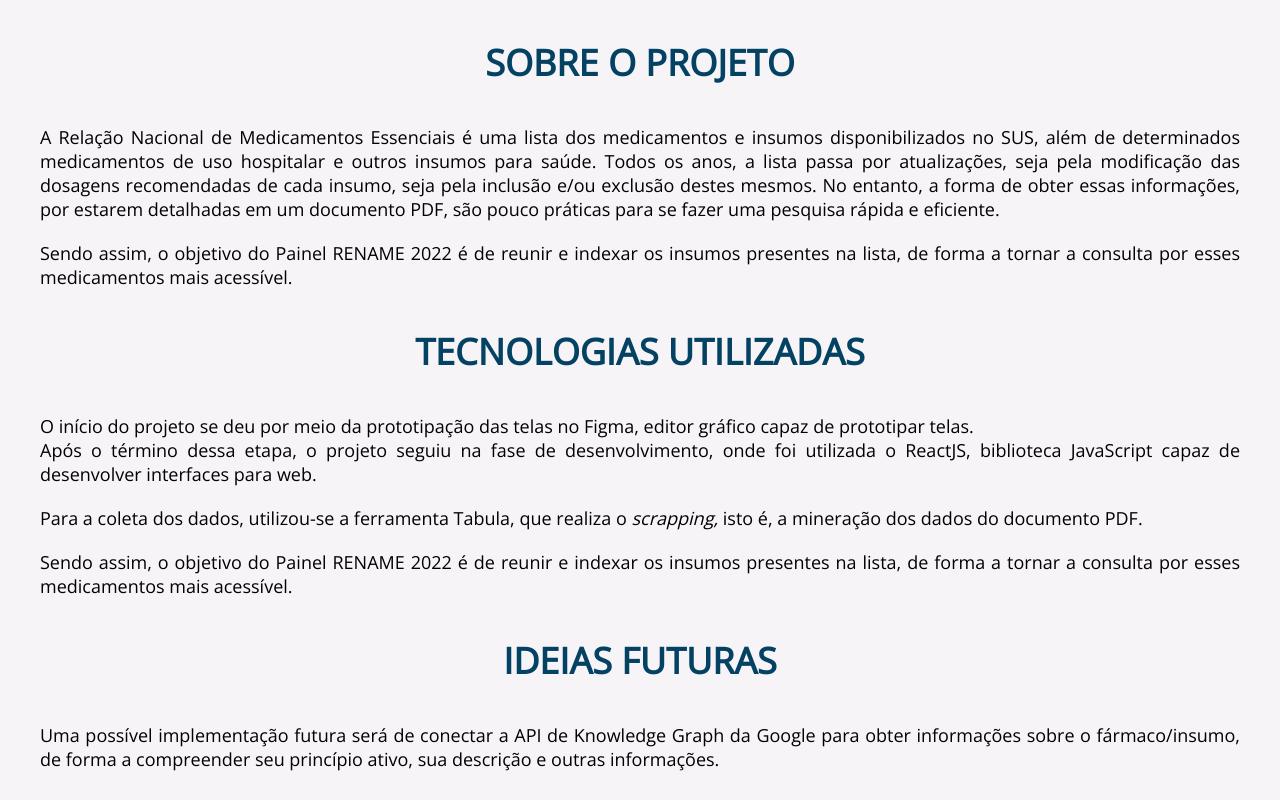
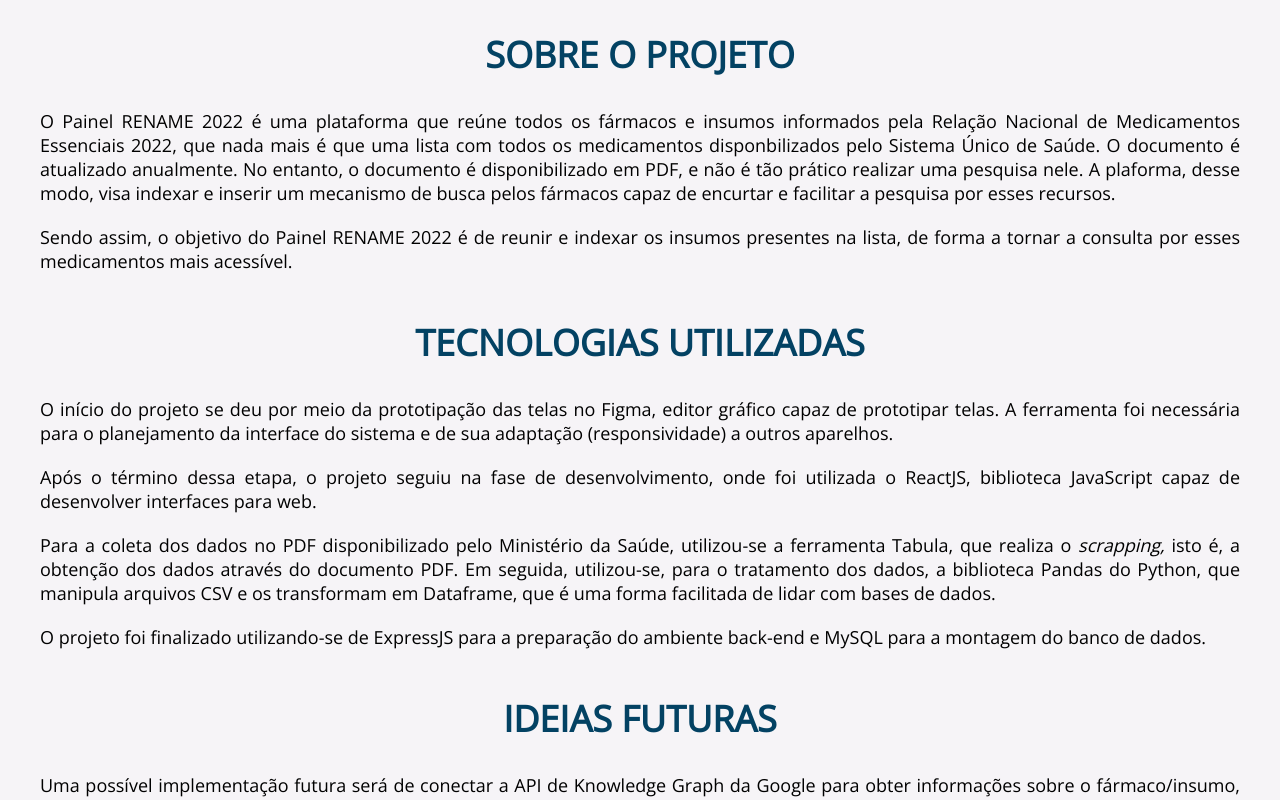
Before and after one commit to ofelipegoulart/painel-rename-2022, a React (Create React App) app: page /sobre in a window 1280 px wide. Shown: the top 800 px of the page. Built offline with nearby package versions, Linux system fonts and the light colour scheme.

Commit message:
Estilização dos componentes e views

```diff
--- a/src/App.js
+++ b/src/App.js
@@ -2,8 +2,7 @@
 import { BrowserRouter, Routes, Route } from 'react-router-dom';
 import Home from './views/Home';
 import Sobre from './views/Sobre';
-import Header from './components/Header'
-import Footer from './components/Footer'
+import Header from './components/Header';
 
 
 function App() {
@@ -12,11 +11,10 @@
       <Header />
       <BrowserRouter>
       <Routes>
-        <Route exact path="/" element={<Home />} />
+        <Route exact path="/" element={<Home />}  />
         <Route path="sobre" element={<Sobre />} />
       </Routes>
     </BrowserRouter>
-    <Footer />
     </div>
   );
 }
--- a/src/assets/css/index.css
+++ b/src/assets/css/index.css
@@ -1,3 +1,8 @@
+html,body {
+  height:100%;
+}
+
+
 body {
   margin: 0;
   font-family: -apple-system, BlinkMacSystemFont, 'Segoe UI', 'Roboto', 'Oxygen',
--- a/src/components/Footer.js
+++ b/src/components/Footer.js
@@ -12,13 +12,13 @@
         display:none;
     }
     @media screen and (min-device-width:992px) {
-        position:relative;
+        position:absolute;
         bottom:0;
-        margin-top:2.5rem;
         width:100%;
-        display:flex;
-        justify-content:center;
         background-color: #25409a;
+        text-align: center;
+        color:  #FFFFFF;
+        height: 12vh;
     }
 `;
 
@@ -28,7 +28,7 @@
     font-size:16px;
     text-align:center;
     width:32rem;
-    margin:0.5rem;
+    margin:15px auto 15px auto;
     line-height:22px;
     color: #fff;
 `;
@@ -37,11 +37,9 @@
 
 function Footer() {
   return (
-    <div>
       <FooterSite>
         <Disclaimer>ATENÇÃO: o sistema desenvolvido é extra-oficial e não possui relação com o Ministério da Saúde.</Disclaimer>
       </FooterSite>
-      </div>
   );
 }
 
--- a/src/components/Header.js
+++ b/src/components/Header.js
@@ -24,6 +24,7 @@
     justify-content: space-between;
     padding:1rem;
     font-family: Open Sans;
+    height: 8vh;
     }
 `;
 
--- a/src/views/Home.js
+++ b/src/views/Home.js
@@ -3,16 +3,15 @@
 import SUSLogo from '../assets/img/SUSLogo.png'
 import Footer from '../components/Footer';
 
-
 const Banner = styled.div`
+    position:relative;
     display: -webkit-box;   /* OLD - iOS 6-, Safari 3.1-6, BB7 */
     display: -ms-flexbox;  /* TWEENER - IE 10 */
     display: -webkit-flex; /* NEW - Safari 6.1+. iOS 7.1+, BB10 */
     display: flex;         /* NEW, Spec - Firefox, Chrome, Opera */
-    margin-top:2rem;
     justify-content: center;
     align-items: center;
-    margin-bottom:5.2rem;
+    height: 75.1vh;
 `;
 
 const Titulo1 = styled.p`
@@ -42,8 +41,10 @@
             <ImageSUS src={SUSLogo}></ImageSUS>
             <Titulo1>Torne a pesquisa por insumos disponíveis pelo SUS <HightlightText>acessível</HightlightText></Titulo1>
         </Banner>
+        <Footer />
     </div>
     );
   }
 
+
   export default Home;
--- a/src/views/Sobre.js
+++ b/src/views/Sobre.js
@@ -1,25 +1,14 @@
 import react from 'react';
 import styled from 'styled-components';
 
-
-const Banner = styled.div`
-    display: -webkit-box;   /* OLD - iOS 6-, Safari 3.1-6, BB7 */
-    display: -ms-flexbox;  /* TWEENER - IE 10 */
-    display: -webkit-flex; /* NEW - Safari 6.1+. iOS 7.1+, BB10 */
-    display: flex;         /* NEW, Spec - Firefox, Chrome, Opera */
-    margin-top:2rem;
-    justify-content: center;
-    align-items: center;
-`;
-
 const Titulo1 = styled.h2`
     font-family:Open Sans;
-    font-weight:600;
+    font-weight:bold;
     font-size:36px;
     text-transform: uppercase;
     color: #034263;
     text-align:center;
-    line-height:65.37px;
+    margin-bottom:"1.5rem";
 `;
 
 const Text = styled.p`
@@ -30,42 +19,57 @@
     width:75rem;
 `;
 
+const Container = styled.div`
+    margin-bottom:45px;
+`
+
+
 
 function Sobre() {
     return (
-    <div>
+    <div style={{marginBottom:"5rem"}}>
+        <Container>
             <Titulo1>Sobre o Projeto</Titulo1>
                 <Text>
-                A Relação Nacional de Medicamentos Essenciais é uma lista dos medicamentos e insumos disponibilizados no SUS, além de determinados medicamentos de uso hospitalar e outros insumos para saúde.
-                Todos os anos, a lista passa por atualizações, seja pela modificação das dosagens recomendadas de cada insumo, seja pela inclusão e/ou exclusão destes mesmos. No entanto, a forma de obter essas informações, por estarem detalhadas em um documento PDF, são pouco práticas para se fazer uma pesquisa rápida e eficiente.
+                    O Painel RENAME 2022 é uma plataforma que reúne todos os fármacos e insumos informados pela Relação Nacional de Medicamentos Essenciais 2022, que nada mais é que uma lista com todos os medicamentos disponbilizados pelo Sistema Único de Saúde. O documento é atualizado anualmente. No entanto, o documento é disponibilizado em PDF, e não é tão prático realizar uma pesquisa nele. A plaforma, desse modo, visa indexar e inserir um mecanismo de busca pelos fármacos capaz de encurtar e facilitar a pesquisa por esses recursos.
                 </Text><br />
                 <Text>
                     Sendo assim, o objetivo do Painel RENAME 2022 é de reunir e indexar os insumos presentes na lista, de forma a tornar a consulta por esses medicamentos mais acessível.
                 </Text>
+        </Container>
+        <Container>
             <Titulo1>Tecnologias Utilizadas</Titulo1>
                 <Text>
-                O início do projeto se deu por meio da prototipação das telas no Figma, editor gráfico capaz de prototipar telas.
-            </Text>
+                    O início do projeto se deu por meio da prototipação das telas no Figma, editor gráfico capaz de prototipar telas. A ferramenta foi necessária para o planejamento da interface do sistema e de sua adaptação (responsividade) a outros aparelhos.
+                </Text>< br />
                 <Text>
                 Após o término dessa etapa, o projeto seguiu na fase de desenvolvimento, onde foi utilizada o ReactJS, biblioteca JavaScript capaz de desenvolver interfaces para web.
                 </Text>< br/>
                 <Text>
-            Para a coleta dos dados, utilizou-se a ferramenta Tabula, que realiza o <i>scrapping,</i> isto é, a mineração dos dados do documento PDF.
+                Para a coleta dos dados no PDF disponibilizado pelo Ministério da Saúde, utilizou-se a ferramenta Tabula, que realiza o <i>scrapping,</i> isto é, a obtenção dos dados através do documento PDF. Em seguida, utilizou-se, para o tratamento dos dados, a biblioteca Pandas do Python, que manipula arquivos CSV e os transformam em Dataframe, que é uma forma facilitada de lidar com bases de dados.
                 </Text> < br/>
                 <Text>
-            Sendo assim, o objetivo do Painel RENAME 2022 é de reunir e indexar os insumos presentes na lista, de forma a tornar a consulta por esses medicamentos mais acessível.
+                O projeto foi finalizado utilizando-se de ExpressJS para a preparação do ambiente back-end e MySQL para a montagem do banco de dados.
                 </Text>
+        </Container>
+
+        <Container>
             <Titulo1>Ideias futuras</Titulo1>
                 <Text>
                     Uma possível implementação futura será de conectar a API de Knowledge Graph da Google para obter informações sobre o fármaco/insumo, de forma a compreender seu princípio ativo, sua descrição e outras informações.
                 </Text>
+        </Container>
+
+        <Container>
             <Titulo1>Sobre o Desenvolvedor</Titulo1>
                 <Text>
                     Meu nome é Felipe Goulart, sou estudante do curso de Ciências da Computação pela Universidade Federal de Santa Catarina. Estudo desenvolvimento web há 3 anos e há pouco tempo, decidi aprofundar meus estudos em ReactJS e em desenvolvimento back-end. Em 2022, também iniciei na área de dados, trabalhando com web scrapping e manipuação de arquivos CSV com a biblioteca Pandas do Python. Tenho uma grande vontade de trabalhar no setor da saúde, pois acredito que a tecnologia pode ser uma das principais aliadas para a promoção do bem-estar na nossa sociedade.
                 </Text><br />
                 <Text>
-                Para me conhecer mais, você pode conferir meu LinkedIn e meu Github!
+                    Para me conhecer mais, você pode conferir meu <a style={{textDecoration:"none"}} href="https://www.linkedin.com/in/felipe-souza-goulart/">LinkedIn</a> e meu <a style={{textDecoration:"none"}} href="https://github.com/ofelipegoulart">Github</a>!
                 </Text>
+        </Container>
+
     </div>
     );
   }
```
Lines whose indentation alone changed are shown as unchanged.
